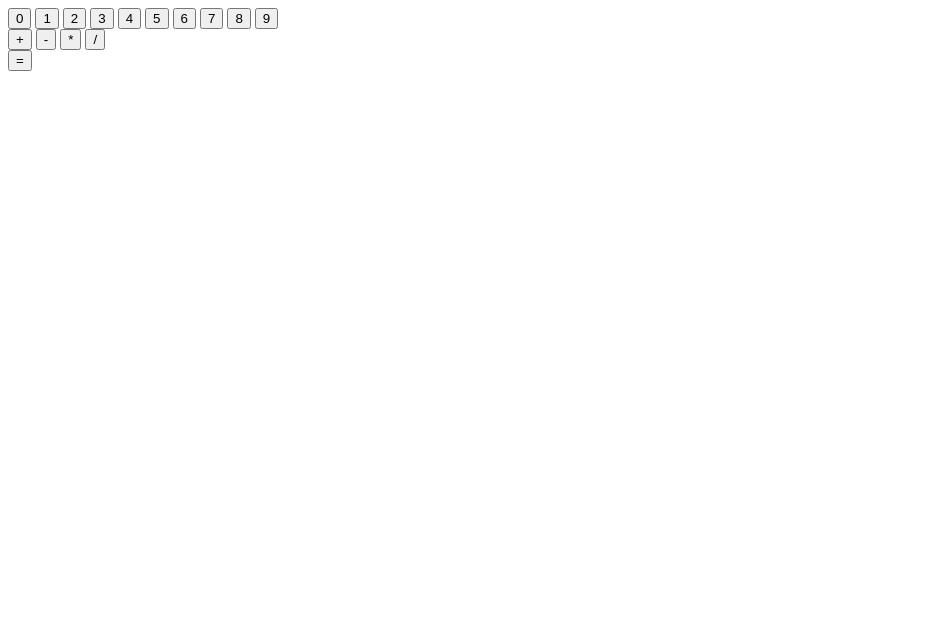
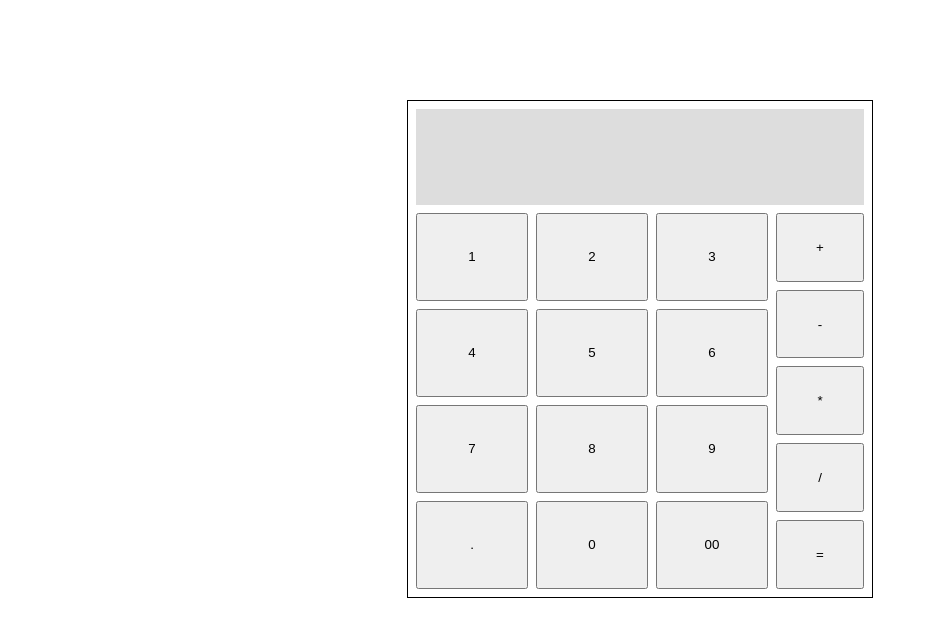
Before and after one commit to harshuljn/odin-calculator, a plain HTML site: page index.html in a window 1280 px wide. Shown: the whole page, without its empty margins (0-928 px from the left). Drawn offline with Linux system fonts and the light colour scheme.

Commit message:
Make calc layout

```diff
--- a/index.html
+++ b/index.html
@@ -4,12 +4,16 @@
 		<meta charset="UTF-8" />
 		<meta http-equiv="X-UA-Compatible" content="IE=edge" />
 		<meta name="viewport" content="width=device-width, initial-scale=1.0" />
+		<link rel="stylesheet" href="./style.css" />
 		<title>Calculator</title>
 		<script src="./script.js" defer></script>
 	</head>
 	<body>
-		<div id="digits">
-			<button class="digit">0</button>
+		<div id="calculator">
+			<div id="screen"></div>
+
+			<div id="keypad">
+				<div class="digits">
 					<button class="digit">1</button>
 					<button class="digit">2</button>
 					<button class="digit">3</button>
@@ -19,6 +23,9 @@
 					<button class="digit">7</button>
 					<button class="digit">8</button>
 					<button class="digit">9</button>
+					<button class="digit">.</button>
+					<button class="digit">0</button>
+					<button class="digit">00</button>
 				</div>
 
 				<div class="operators">
@@ -26,8 +33,9 @@
 					<button class="operator">-</button>
 					<button class="operator">*</button>
 					<button class="operator">/</button>
+					<button class="calc">=</button>
 				</div>
-
-		<button class="calc">=</button>
+			</div>
+		</div>
 	</body>
 </html>
--- a/style.css
+++ b/style.css
@@ -0,0 +1,56 @@
+html,
+body {
+	height: 100%;
+}
+
+body {
+	display: flex;
+	justify-content: center;
+	margin: 0;
+	font-family: Verdana, Geneva, Tahoma, sans-serif;
+}
+
+#calculator {
+	display: inline-flex;
+	height: 60%;
+	width: 35%;
+	flex-direction: column;
+	border: 1px solid black;
+	padding: 8px;
+	margin: 100px auto;
+}
+
+#screen {
+	flex: 2 1 auto;
+	width: 100%;
+	background-color: #ddd;
+	margin: 0px auto 8px;
+}
+
+#keypad {
+	flex: 5 1 auto;
+	display: flex;
+	gap: 8px;
+}
+
+.digits {
+	flex: 4;
+	display: flex;
+	flex-wrap: wrap;
+	gap: 8px;
+}
+
+.digit {
+	flex: 1 1 25%;
+}
+
+.operators {
+	flex: 1;
+	display: flex;
+	flex-direction: column;
+	gap: 8px;
+}
+
+.operators button {
+	flex: 1 1 20%;
+}
```
Lines whose indentation alone changed are shown as unchanged.
